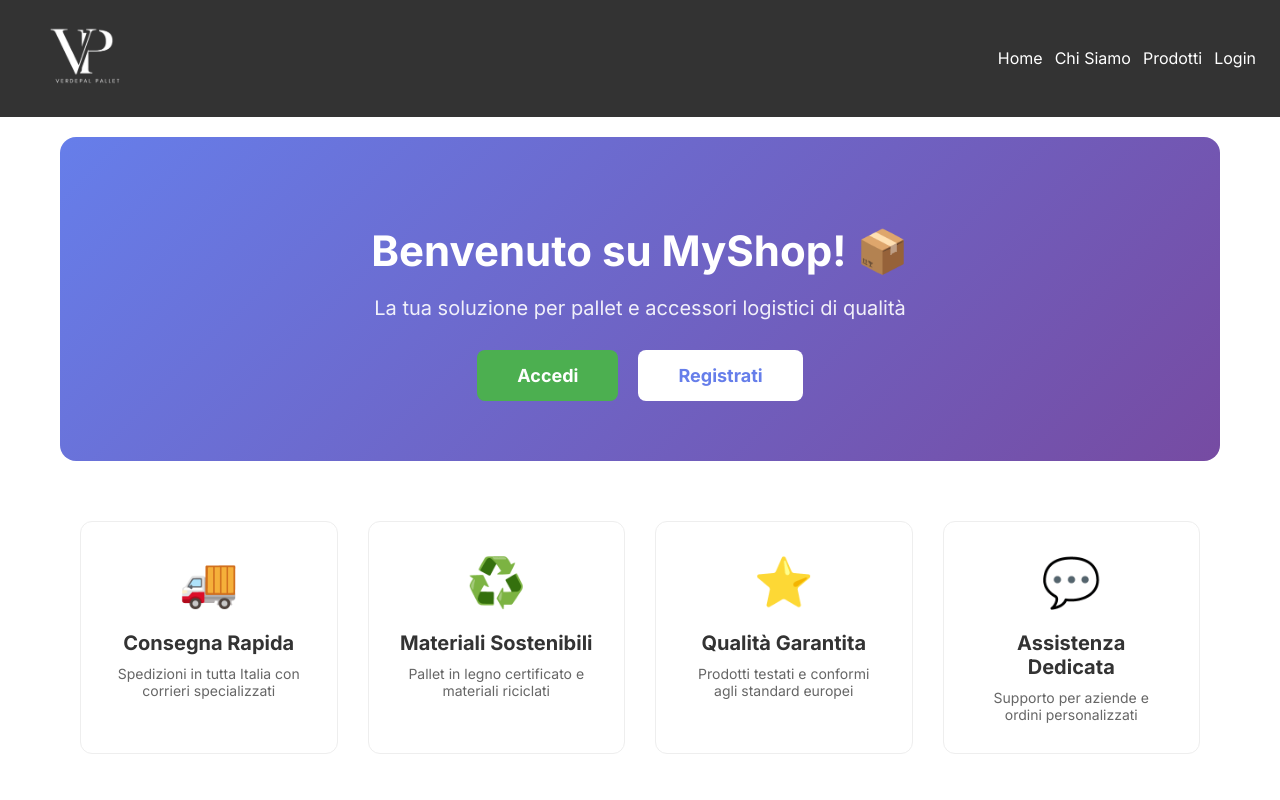
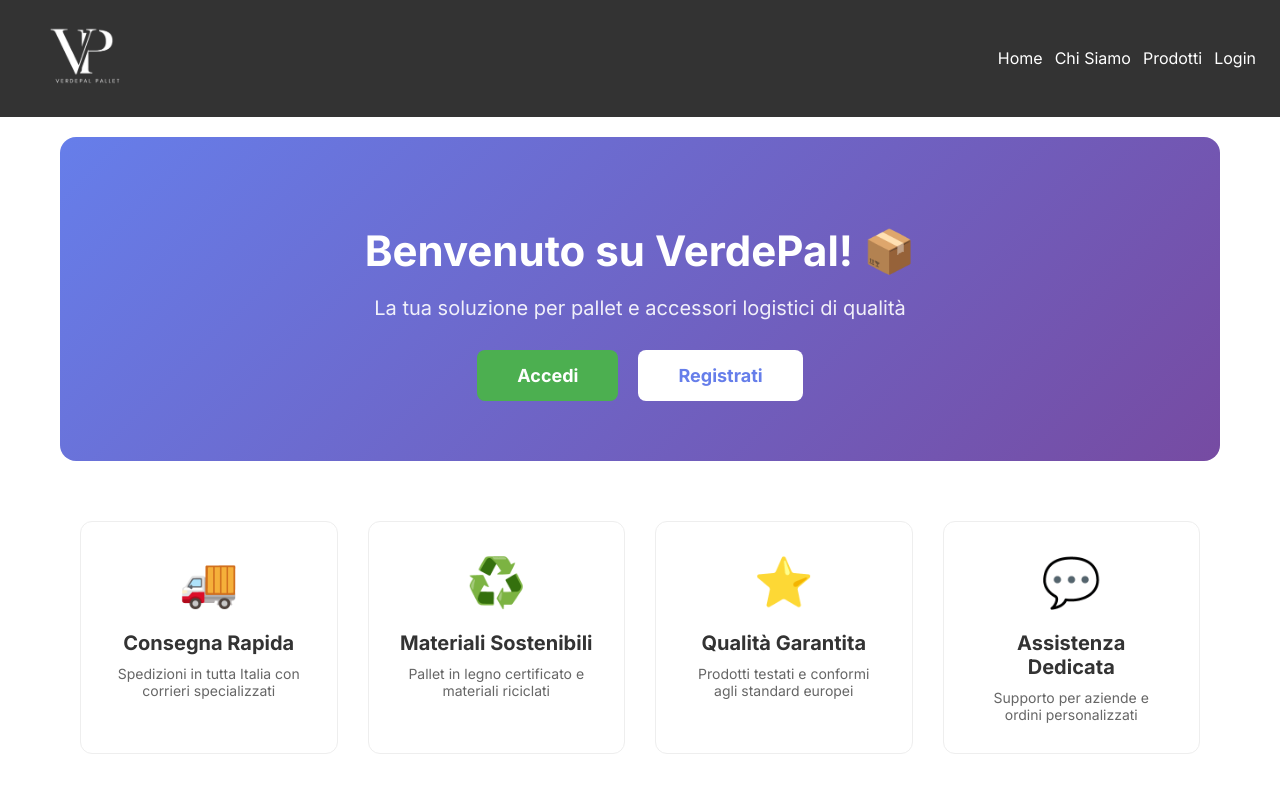
Before and after one commit to nikfaccini/Progetto-ERASMUS-2026, a React (Create React App) app: page / in a window 1280 px wide. Shown: the top 800 px of the page. Built offline with nearby package versions, Linux system fonts and the light colour scheme.

Commit message:
Aggiornamento Finale!

```diff
--- a/src/pages/Home.jsx
+++ b/src/pages/Home.jsx
@@ -8,7 +8,7 @@ const Home = () => {
   return (
     <div className="home-container">
       <div className="hero-section">
-        <h1>Benvenuto {isLogged && utente.nome ? utente.nome : ""} su MyShop! 📦</h1>
+        <h1>Benvenuto {isLogged && utente.nome ? utente.nome : ""} su VerdePal! 📦</h1>
         <p>La tua soluzione per pallet e accessori logistici di qualità</p>
 
         {!isLogged ? (
```
